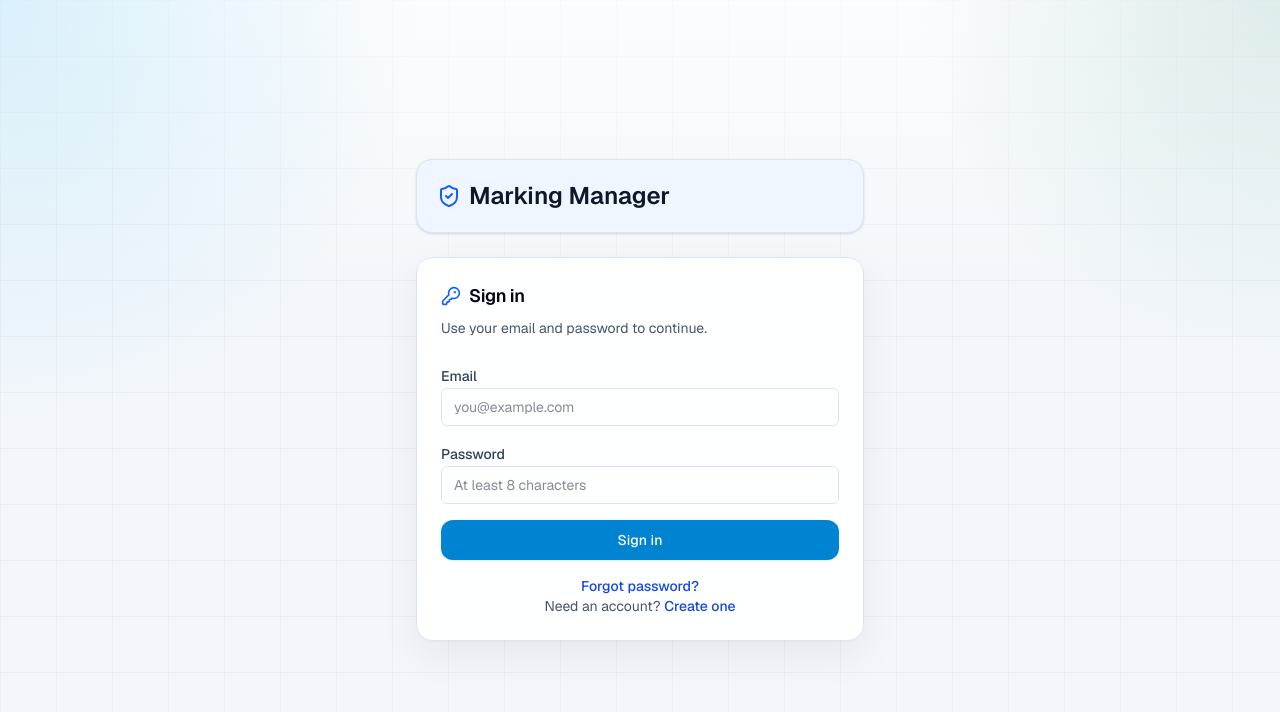
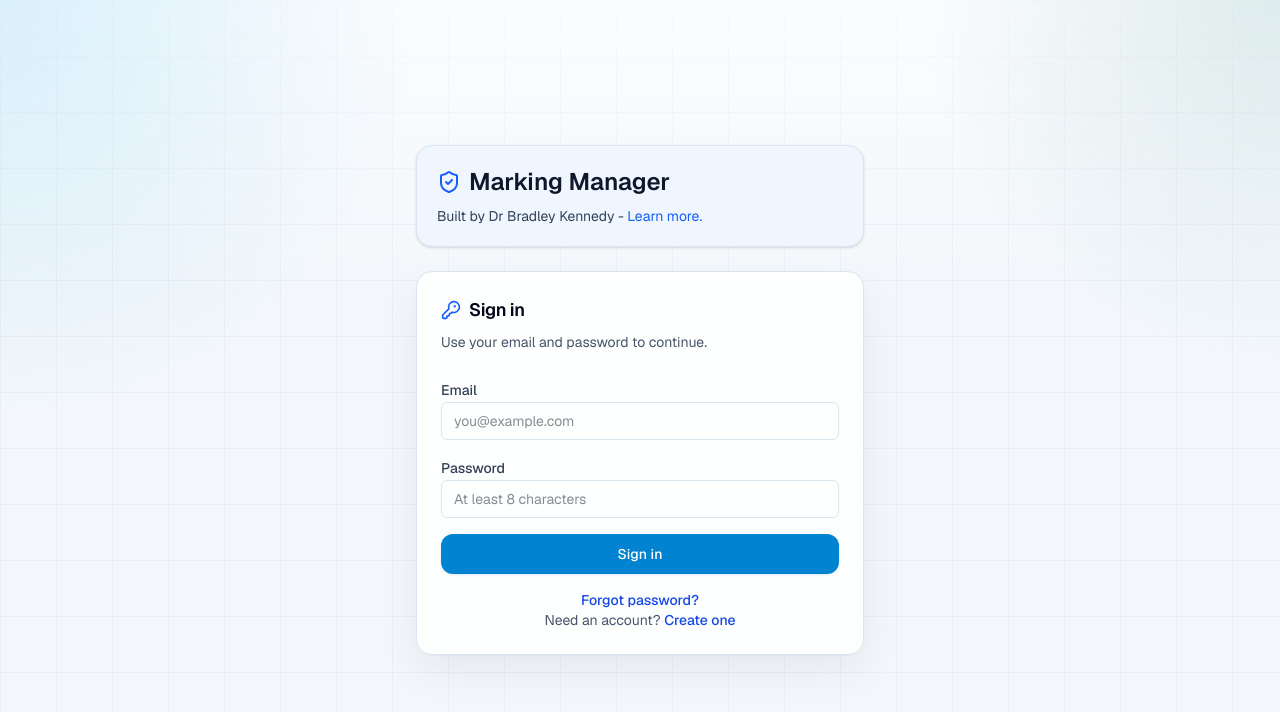
Before and after one commit to MarkingDesk-app/MarkingDesk-app, a Next.js app: page /auth/sign-in in a window 1280 px wide. Shown: the top 712 px of the page. Built offline with nearby package versions, Linux system fonts and the light colour scheme; no server answers.

Commit message:
add author on signin

```diff
--- a/src/app/auth/sign-in/page.tsx
+++ b/src/app/auth/sign-in/page.tsx
@@ -20,6 +20,9 @@ export default async function SignInPage() {
             <ShieldCheck className="h-6 w-6 text-blue-600" />
             Marking Manager
           </h1>
+          <p className="mt-2 text-sm text-slate-700">
+            Built by Dr Bradley Kennedy - <a href="https://apps.bradk.co.uk" className="text-blue-600 hover:underline">Learn more.</a>
+          </p>
         </div>
 
         <Card>
```
